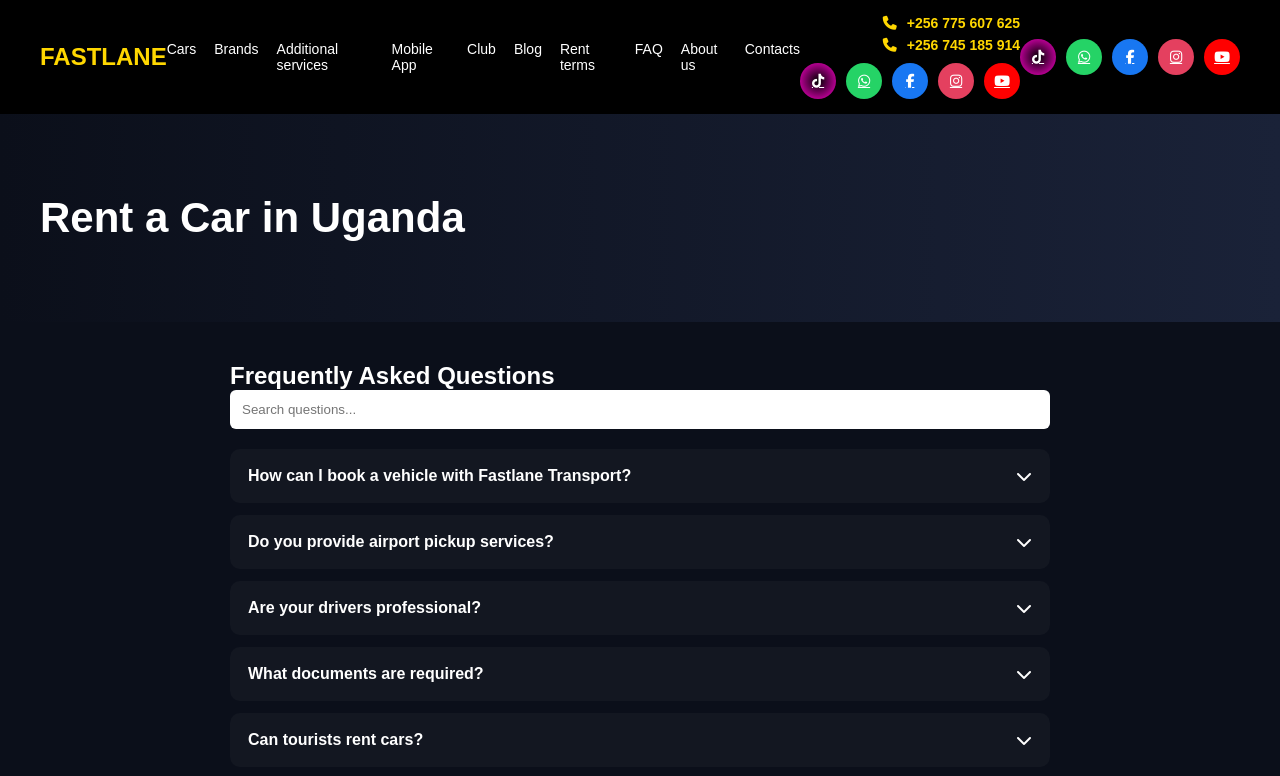
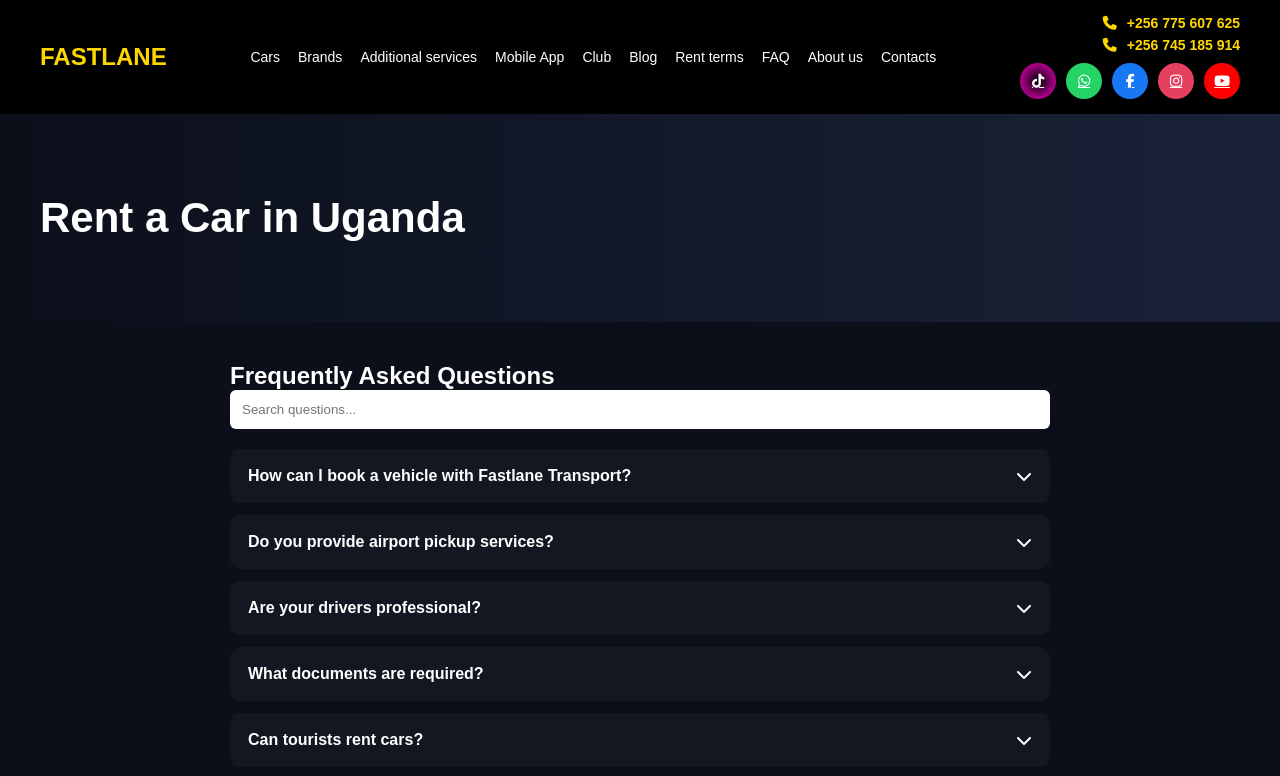
Before and after one commit to dianmuwonge14-rgb/fastlane-website, a plain HTML site: page index.html in a window 1280 px wide. Shown: the top 776 px of the page. Drawn offline with Linux system fonts and the light colour scheme.

Commit message:
Update index.html

```diff
--- a/index.html
+++ b/index.html
@@ -27,7 +27,7 @@
         }
 
         .faq-item {
-            background: rgba(255,255,255,0.03);
+            background: rgba(255, 255, 255, 0.03);
             border-radius: 10px;
             margin-bottom: 12px;
             padding: 18px;
@@ -36,7 +36,7 @@
         }
 
         .faq-item:hover {
-            background: rgba(255,255,255,0.06);
+            background: rgba(255, 255, 255, 0.06);
         }
 
         .faq-question {
@@ -110,15 +110,6 @@
 
 </div>
 
-        <div class="socials">
-    <a href="#"><i class="fab fa-tiktok"></i></a>
-    <a href="#"><i class="fab fa-whatsapp"></i></a>
-    <a href="#"><i class="fab fa-facebook-f"></i></a>
-    <a href="#"><i class="fab fa-instagram"></i></a>
-    <a href="#"><i class="fab fa-youtube"></i></a>
-</div>
-    </div>
-
     </header>
 
     <!-- ===== HERO ===== -->
@@ -145,7 +136,8 @@
                     <i class="fas fa-chevron-down"></i>
                 </div>
                 <div class="faq-answer">
-                You can book via phone or WhatsApp. Our team will guide you through vehicle options, pricing, and confirmation.
+                    You can book via phone or WhatsApp. Our team will guide you through vehicle options, pricing, and
+                    confirmation.
                 </div>
             </div>
 
@@ -378,4 +370,5 @@
     <script src="script.js"></script>
 
 </body>
+
 </html>
```
Lines whose indentation alone changed are shown as unchanged.
